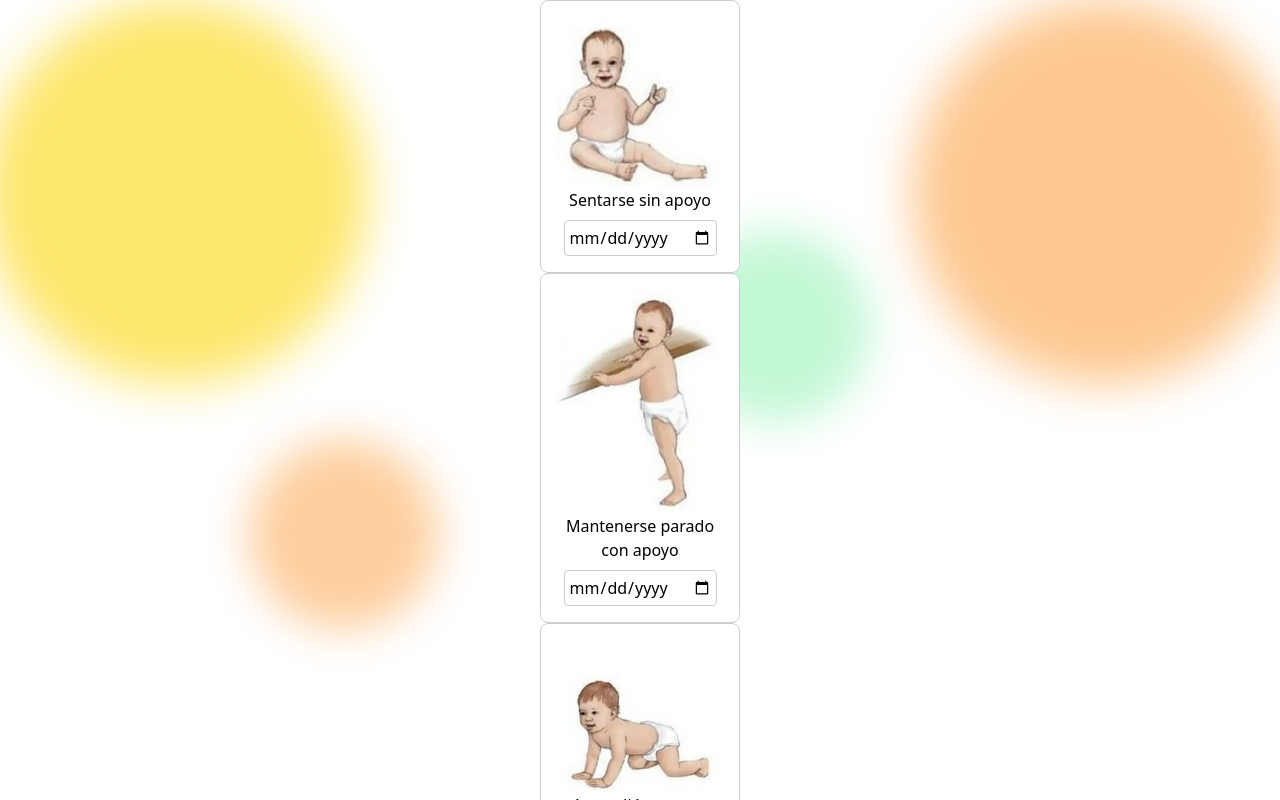
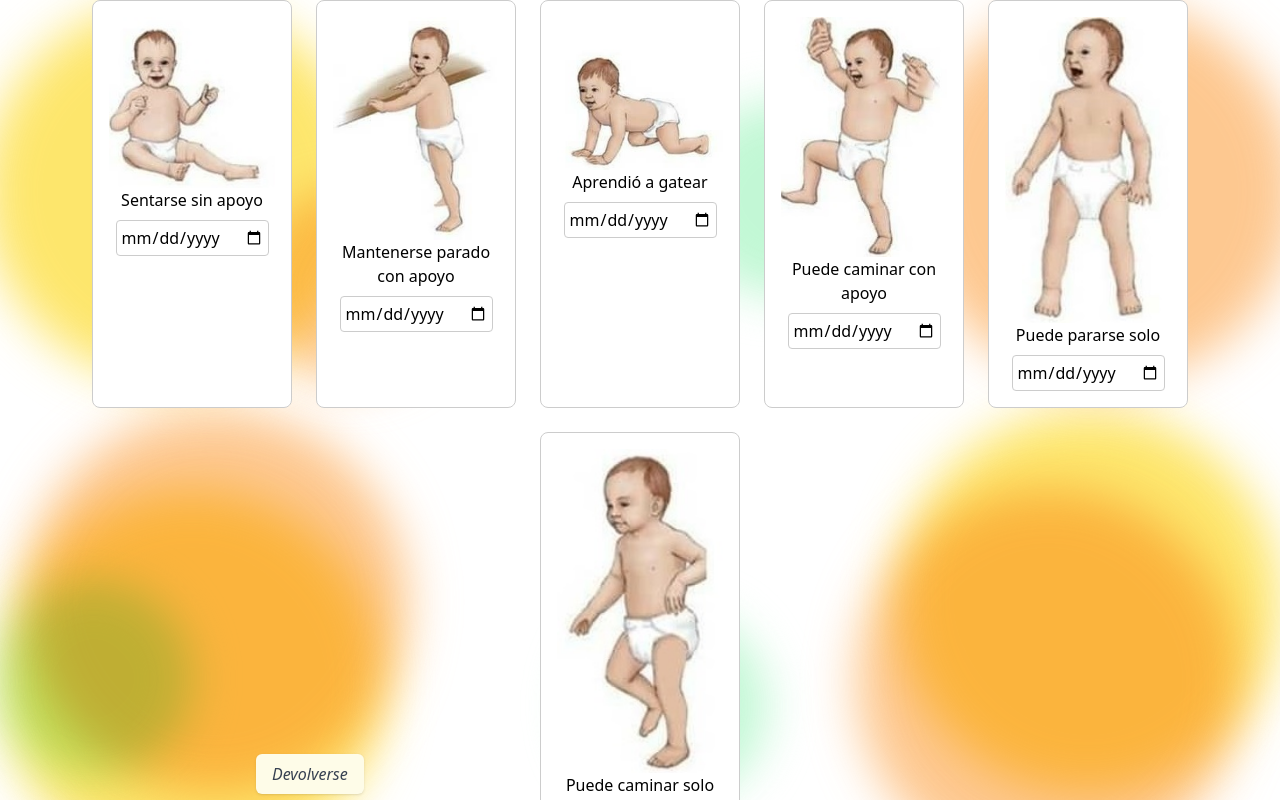
Before and after one commit to javiwasabi/INF322, a React (Create React App) app in the folder proyecto/: page /hito-motor in a window 1280 px wide. Shown: the top 800 px of the page. Built offline with nearby package versions, Linux system fonts and the light colour scheme.

Commit message:
terminado (?)

```diff
--- a/proyecto/src/Pages/HitoMotor.jsx
+++ b/proyecto/src/Pages/HitoMotor.jsx
@@ -70,7 +70,7 @@ const App2 = () => {
       <div className="relative flex items-center justify-center min-h-screen bg-white overflow-hidden">
         <BackgroundBubbles /> {/* Usa BackgroundBubbles en lugar de backgroundBubbles */}
         <div className="z-10 text-center space-y-6">
-            <div>
+          <div className="flex flex-wrap justify-center gap-6 mb-6"> {/* Ajusté esto para que tenga margen inferior */}
             {cardData.map((card, index) => (
               <Card
                 key={card.id}
@@ -81,18 +81,14 @@ const App2 = () => {
               />
             ))}
           </div>
-
-
-
-        </div>
+          {/* El botón estará aquí debajo de las cartas */}
+          <div className="mt-4 flex justify-center"> {/* Ajusta el margen según lo necesario */}
             <PrevButton label="Devolverse" target="/home" />
           </div>
         </div>
+      </div>
+    </div>
   );
-
-
-
-
 };
 
 export default App2;
--- a/proyecto/src/Pages/graphs_menu.jsx
+++ b/proyecto/src/Pages/graphs_menu.jsx
@@ -26,7 +26,7 @@ function GraphsMenu() {
         </div>
           <div className="absolute bottom-4 right-4"> {/* Posicionando el botón en la esquina inferior derecha */}
           <button className="w-48 py-2 bg-yellow-200 rounded-lg shadow-md text-gray-700">
-            Devolverse
+            <Link to="/home">Devolverse</Link>
           </button>
         </div>
         </div>
```
Also changed, not shown: 1 other file (tests, documents, lock files or other folders). Lines whose indentation alone changed are shown as unchanged.
